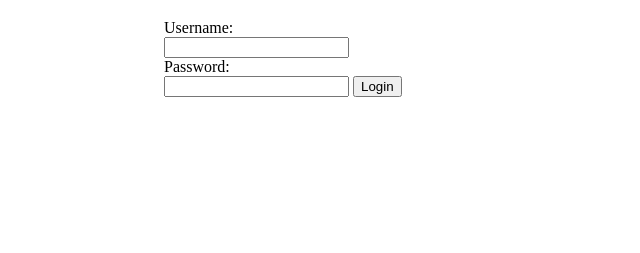
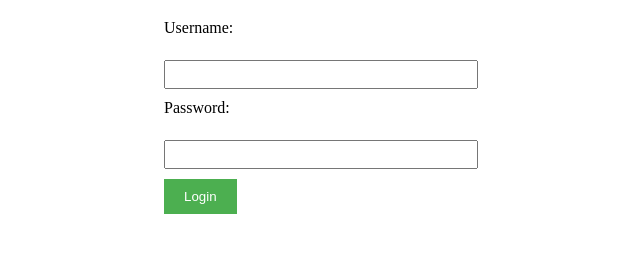
Before and after one commit to iamneo-production/feeccdccafaeaafc305677683bfdbccbfebeddone, a website: page public/index.html in a window 1280 px wide. Shown: the part 61-314 px from the top of the page, without its empty margins (326-966 px from the left). Drawn offline with Linux system fonts and the light colour scheme.

Commit message:
Backup Commit

```diff
--- a/public/style.css
+++ b/public/style.css
@@ -5,3 +5,24 @@
     margin: 20px auto;
     align-items: center;
 }
+label{
+    display: block;
+    margin-bottom: 5px;
+}
+input{
+    width: 300px;
+    padding: 5px;
+    margin-bottom: 10px;
+}
+button{
+    padding-left: 20px;
+    padding-right: 20px;
+    padding-top: 10px;
+    padding-bottom: 10px;
+    background-color: #4CAF50;
+    color: white;
+    border: none;
+}
+button:hover{
+    cursor:pointer;
+}
```
